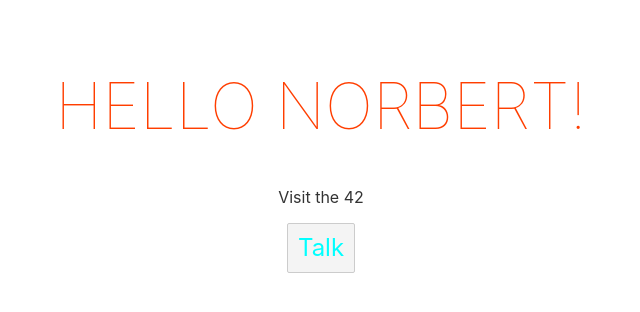
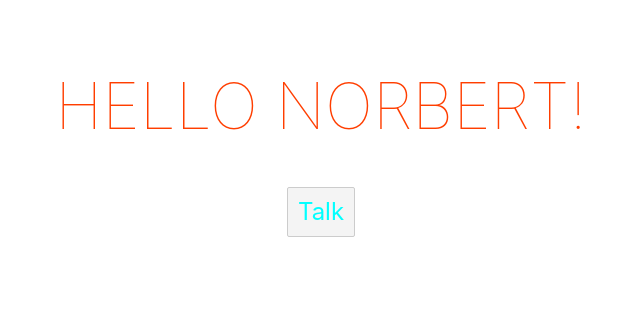
Before and after one commit to n-ckr-ch-rds-n/chatbot-svelte-ts, a Svelte app: page / in a window 1280 px wide. Shown: the top 312 px of the page, without its empty margins (319-959 px from the left). Built offline with nearby package versions, Linux system fonts and the light colour scheme.

Commit message:
Recognition factory for generating speech recognition instance

```diff
--- a/src/App.svelte
+++ b/src/App.svelte
@@ -1,13 +1,13 @@
 <script lang="ts">
 	import SpeechButton from "./speech-button/SpeechButton.svelte";
+	import {RecognitionFactory} from "./recognition-factory/recognition-factory";
 
-	let num: number = 42;
+	const recognition: SpeechRecognition = RecognitionFactory.create();
 	import {thing} from "./test";
 </script>
 
 <main>
 	<h1>Hello {thing}!</h1>
-	<p>Visit the {num}</p>
 	<SpeechButton/>
 </main>
 
--- /dev/null
+++ b/src/recognition-factory/recognition-factory.ts
@@ -0,0 +1,11 @@
+export class RecognitionFactory {
+
+    static create(): SpeechRecognition {
+        const SR = window.SpeechRecognition || (window as any).webkitSpeechRecognition;
+        const recognition = new SR();
+        recognition.lang = "en-GB";
+        recognition.interimResults = false;
+        return recognition;
+    }
+
+}
```
